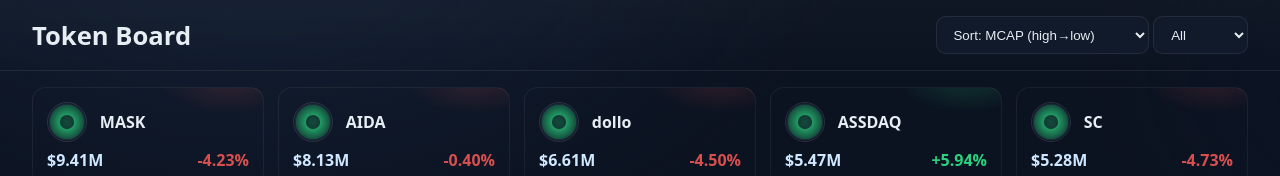
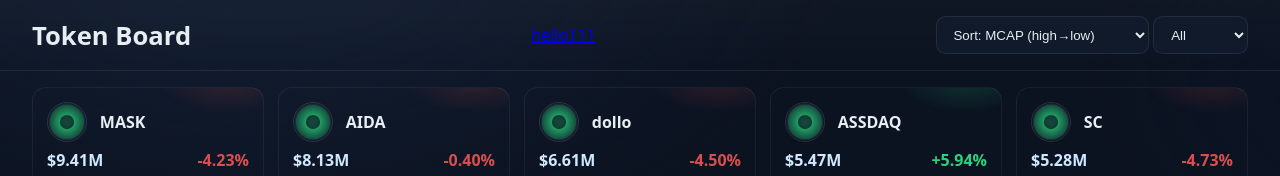
Before and after one commit to Koksi-cyber/moon, a plain HTML site: page index.html in a window 1280 px wide. Shown: the top 176 px of the page. Drawn offline with Linux system fonts and the light colour scheme.

Commit message:
first commit

```diff
--- a/index.html
+++ b/index.html
@@ -9,6 +9,7 @@
 <body data-page="board">
   <header class="app-header">
     <h1>Token Board</h1>
+     <a href="moon-race.html">hello111</a>
     <div class="controls" role="region" aria-label="Board controls">
       <label>
         <span class="visually-hidden">Sort</span>
```
